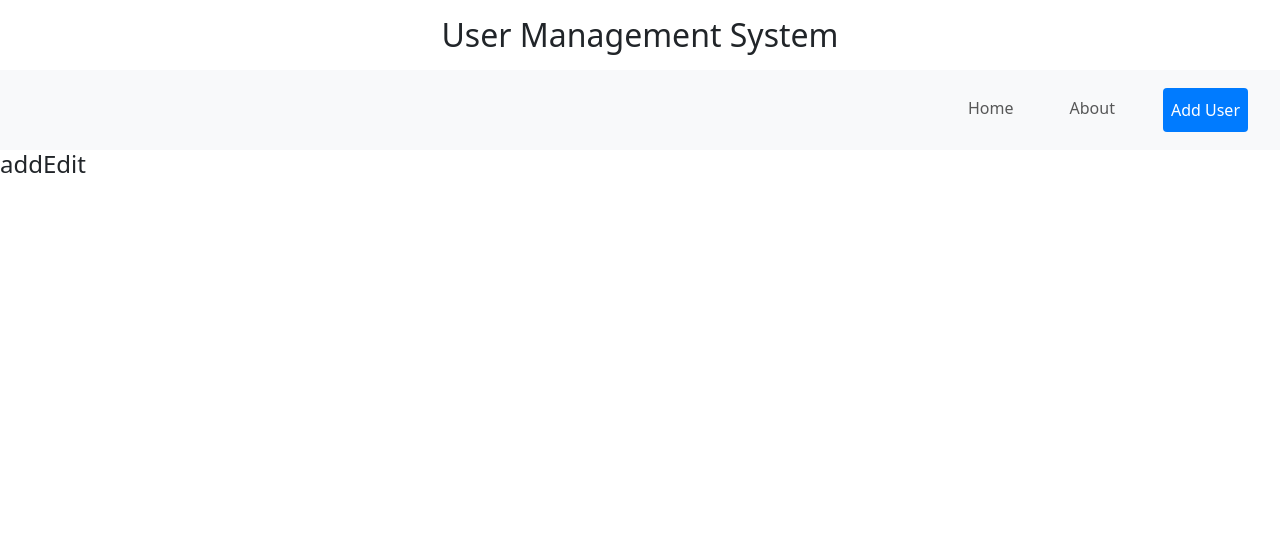
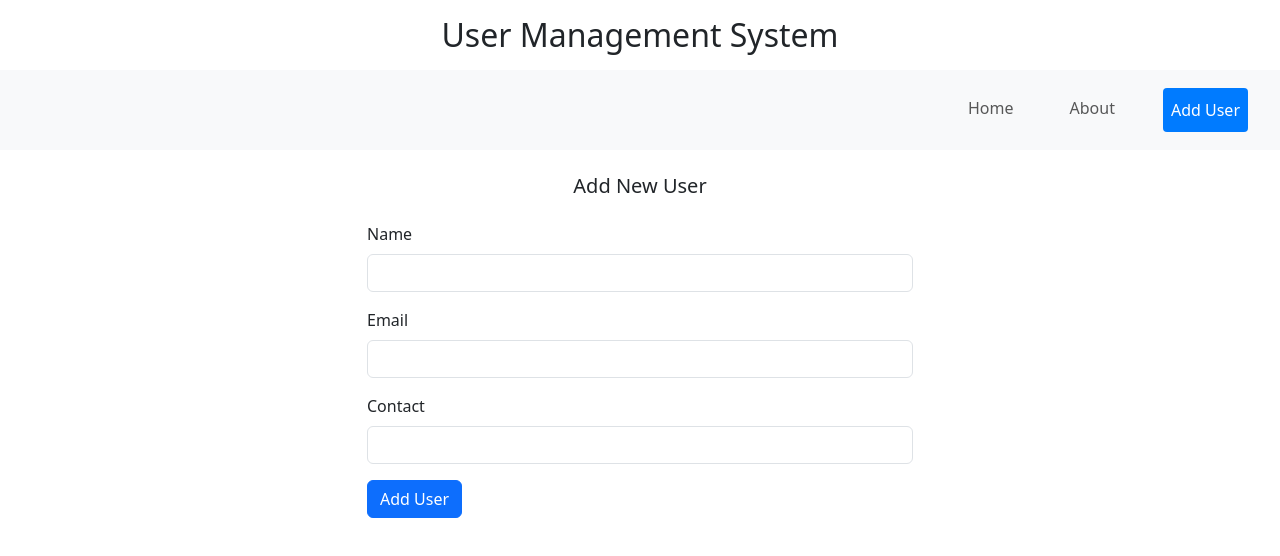
Before and after one commit to arpanam11/node, a React (Create React App) app in the folder frontend/: page /add in a window 1280 px wide. Shown: the top 556 px of the page. Built offline with nearby package versions, Linux system fonts and the light colour scheme.

Commit message:
add user create

```diff
--- a/frontend/src/pages/addEdit.js
+++ b/frontend/src/pages/addEdit.js
@@ -1,9 +1,126 @@
-import React from 'react'
+import React, { useState, useEffect } from 'react';
+import axios from 'axios';
+import { useNavigate, useParams } from 'react-router-dom';
 
-const addEdit = () => {
+const AddEdit = () => {
+  const initialState = {
+    name: '',
+    email: '',
+    contact: '',
+  };
+
+  const [user, setUser] = useState(initialState);
+  const [editing, setEditing] = useState(false);
+
+  const { name, email, contact } = user;
+
+  const navigate = useNavigate();
+  const { id } = useParams();
+
+  useEffect(() => {
+    if (id) {
+      setEditing(true);
+      getUser(id);
+    } else {
+      setEditing(false);
+      setUser(initialState);
+    }
+  }, [id]);
+
+  const getUser = async (userId) => {
+    try {
+      const response = await axios.get(`http://localhost:5000/user/${userId}`);
+      if (response.status === 200) {
+        setUser(response.data);
+      }
+    } catch (error) {
+      console.error("Error fetching user for edit:", error);
+      navigate('/');
+    }
+  };
+
+  const handleInputChange = (e) => {
+    const { name, value } = e.target;
+    setUser({ ...user, [name]: value });
+  }; // <-- THIS CLOSING BRACE WAS MISSING!
+
+  const handleSubmit = async (e) => {
+    e.preventDefault();
+    if (!name || !email || !contact) {
+      alert('Please fill in all fields.');
+      return;
+    }
+
+    try {
+      if (editing) {
+        const response = await axios.put(`http://localhost:5000/user/${id}`, user);
+        if (response.status === 200) {
+          alert('User updated successfully!');
+          navigate('/');
+        }
+      } else {
+        const response = await axios.post('http://localhost:5000/user', user);
+        if (response.status === 200) {
+          alert('User added successfully!');
+          navigate('/');
+        }
+      }
+    } catch (error) {
+      console.error("Error submitting user data:", error);
+      alert('Failed to save user. Please try again.');
+    }
+  };
+
   return (
-    <h4>addEdit</h4>
-  )
-}
+    <div className="container mt-4">
+      <h5 className="text-center mb-4">{editing ? 'Edit User' : 'Add New User'}</h5>
+      <div className="row">
+        <div className="col-md-6 offset-md-3">
+          <form onSubmit={handleSubmit}>
+            <div className="mb-3">
+              <label htmlFor="name" className="form-label">Name</label>
+              <input
+                type="text"
+                className="form-control"
+                id="name"
+                name="name"
+                value={name}
+                onChange={handleInputChange}
+                required
+              />
+            </div>
+            <div className="mb-3">
+              <label htmlFor="email" className="form-label">Email</label>
+              <input
+                type="email"
+                className="form-control"
+                id="email"
+                name="email"
+                value={email}
+                onChange={handleInputChange}
+                required
+              />
+            </div>
+            <div className="mb-3">
+              <label htmlFor="contact" className="form-label">Contact</label>
+              <input
+                type="text"
+                className="form-control"
+                id="contact"
+                name="contact"
+                value={contact}
+                onChange={handleInputChange}
+                required
+              />
+            </div>
+            <button type="submit" className="btn btn-primary">
+              {editing ? 'Update User' : 'Add User'}
+            </button>
+          </form>
+        </div>
+      </div>
+    </div>
+  );
+}; // <-- THIS CLOSING BRACE FOR THE COMPONENT IS ALSO IMPORTANT
 
-export default addEdit
+export default AddEdit;
--- a/frontend/src/pages/homepage.js
+++ b/frontend/src/pages/homepage.js
@@ -19,16 +19,16 @@ const Homepage = () => {
   };
   return (
     <div className="container mt-4">
-      <h1 className="text-center mb-4">User List</h1>
+      <h5 className="text-center mb-4">User List</h5>
       {data.length > 0 ? (
         <table className="table table-striped table-bordered table-hover">
-          <thead className="table-dark">
+          <thead className="table-light">
             <tr>
-              <th scope="col">No.</th>
-              <th scope="col">Name</th>
-              <th scope="col">Email</th>
-              <th scope="col">Contact</th>
-              <th scope="col">Action</th>
+              <th>No.</th>
+              <th>Name</th>
+              <th>Email</th>
+              <th>Contact</th>
+              <th>Action</th>
             </tr>
           </thead>
           <tbody>
@@ -39,9 +39,9 @@ const Homepage = () => {
                 <td>{user.email}</td>
                 <td>{user.contact}</td>
                 <td>
-                 <Link to={`/view/${user.id}`}><button type="button" class="btn btn-success">View</button></Link>
-                  <Link to={`/edit/${user.id}`}><button type="button" class="btn btn-primary">Edit</button></Link>
-                  <Link to={`/delete/${user.id}`}><button type="button" class="btn btn-danger">Delete</button></Link>
+                 <Link to={`/view/${user.id}`}><button type="button" class="btn btn-outline-success m-1">View</button></Link>
+                  <Link to={`/edit/${user.id}`}><button type="button" class="btn btn-outline-primary m-1">Edit</button></Link>
+                  <Link to={`/delete/${user.id}`}><button type="button" class="btn btn-outline-danger m-1">Delete</button></Link>
                 </td>
               </tr>
             ))}
```
